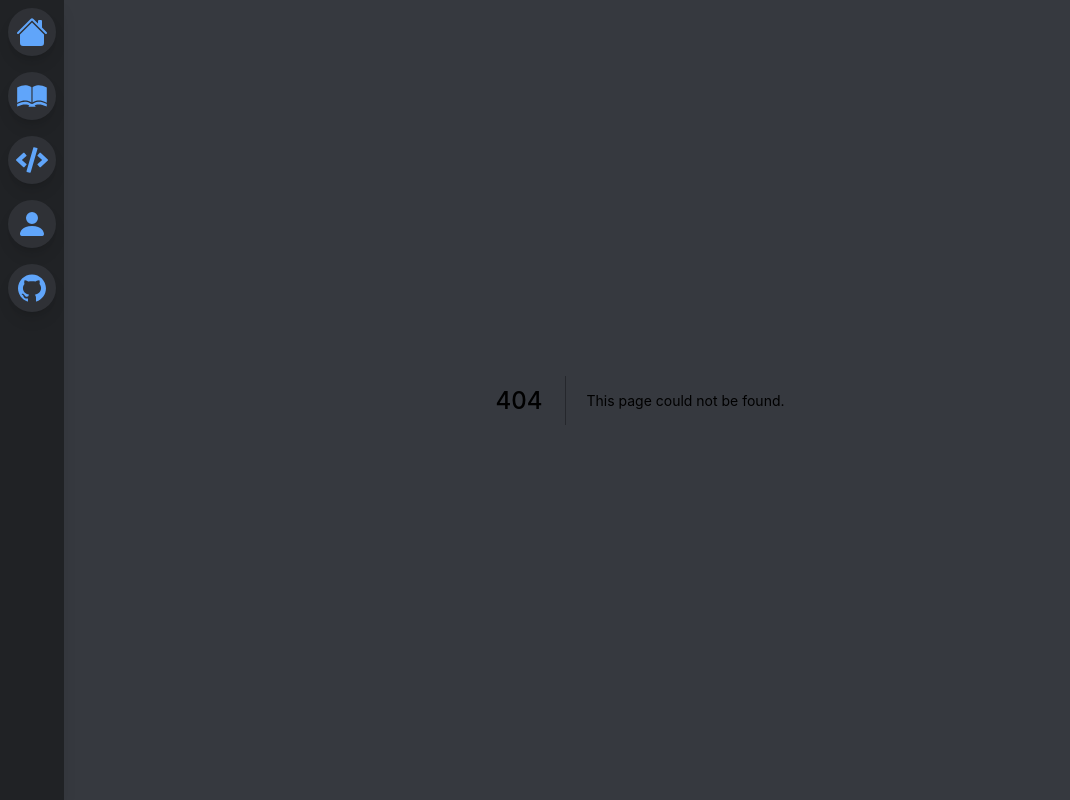
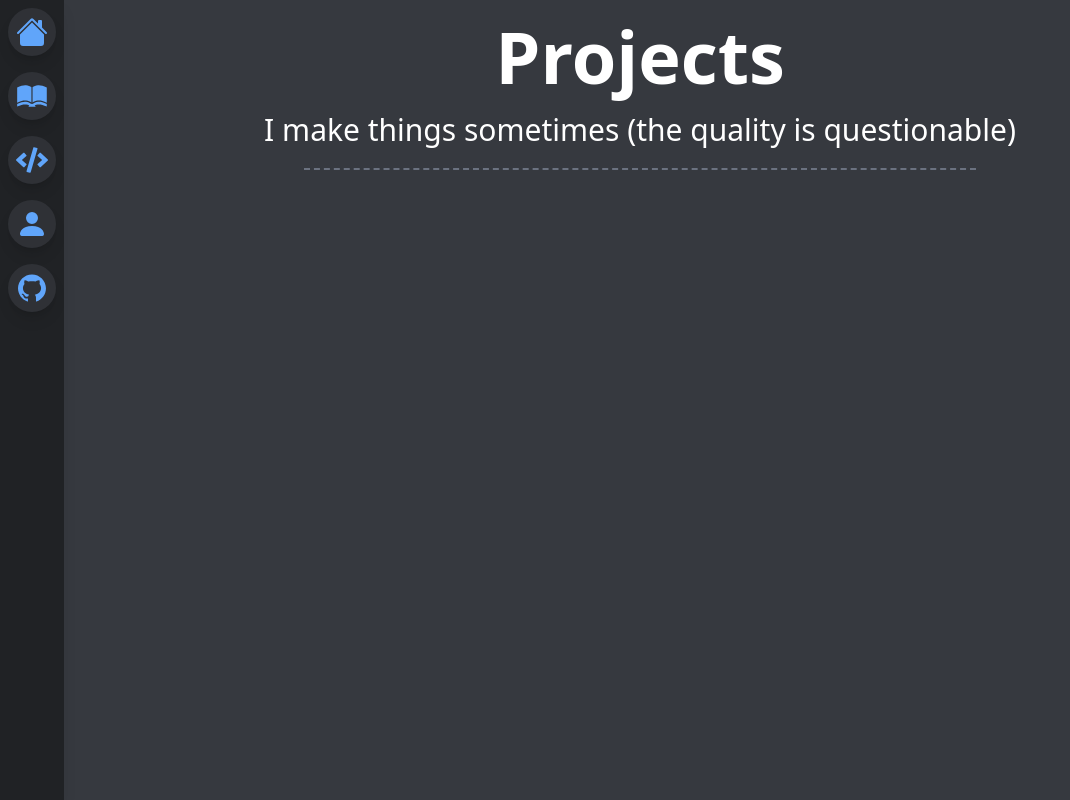
Before and after one commit to mazylol/newfolio, a Next.js app: page /projects in a window 1280 px wide. Before the commit this address had no page. Shown: the whole page, without its empty margins (0-1070 px from the left). Built offline with nearby package versions, Linux system fonts and the light colour scheme.

Commit message:
projects

```diff
--- /dev/null
+++ b/components/ProjectList.tsx
@@ -0,0 +1,7 @@
+export default function ProjectList() {
+  return (
+    <div className="">
+
+    </div>
+  );
+}
--- /dev/null
+++ b/pages/projects.tsx
@@ -0,0 +1,22 @@
+import Head from "next/head";
+import ProjectList from "../components/ProjectList";
+
+export default function Projects() {
+  return (
+    <>
+      <Head>
+        <title>Mazy | Projects</title>
+      </Head>
+      <div className="w-full">
+        <p className="p-5 text-7xl text-white font-extrabold text-center">
+          Projects
+        </p>
+        <p className="pb-5 text-3xl text-white font-medium text-center">
+          I make things sometimes (the quality is questionable)
+        </p>
+        <div className="border-b-2 border-dashed border-gray-500 max-w-2xl mx-auto"></div>
+        <ProjectList />
+      </div>
+    </>
+  );
+}
```
